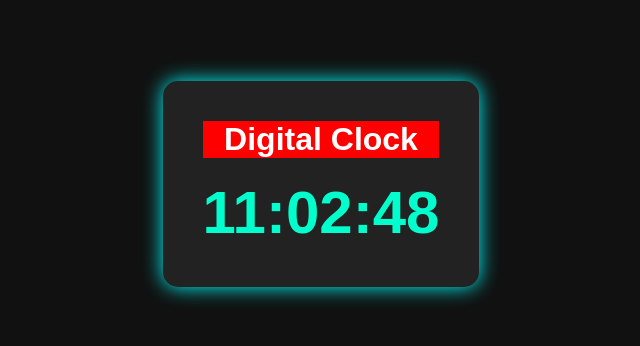
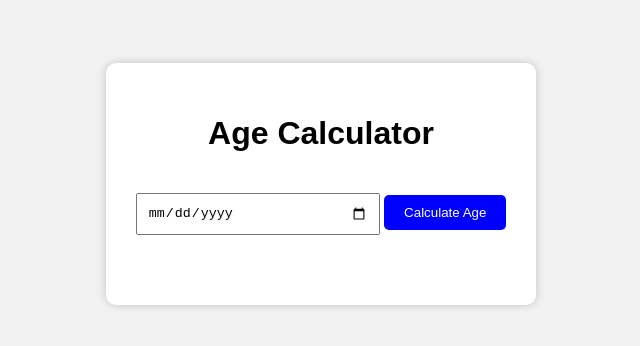
Before and after one commit to Ankush-SDE/javaScript_Mini_project, a plain HTML site: page index.html in a window 1280 px wide. Shown: the part 216-562 px from the top of the page, without its empty margins (319-959 px from the left). Drawn offline with Linux system fonts and the light colour scheme.

Commit message:
Age calculator

```diff
--- a/index.html
+++ b/index.html
@@ -3,16 +3,24 @@
 <head>
     <meta charset="UTF-8">
     <meta name="viewport" content="width=device-width, initial-scale=1.0">
-    <title>Digital Clock</title>
+    <title>Age Calculator</title>
     <link rel="stylesheet" href="style.css">
 </head>
 <body>
 
-    <div class="clock-container">
-        <h1 style="background-color:red">Digital Clock</h1>
-        <div id="clock">00:00:00</div>
-    </div>
+<div class="container">
+    <h1>Age Calculator</h1>
 
-    <script src="script.js"></script>
+    <input type="date" id="dob">
+
+    <button onclick="calculateAge()">
+        Calculate Age
+    </button>
+
+    <h2 id="result"></h2>
+</div>
+
+<script src="script.js"></script>
+
 </body>
 </html>
--- a/script.js
+++ b/script.js
@@ -1,19 +1,26 @@
-function updateClock() {
+function calculateAge() {
 
-    let now = new Date();
+    let dob = document.getElementById("dob").value;
 
-    let hours = now.getHours();
-    let minutes = now.getMinutes();
-    let seconds = now.getSeconds();
+    if (dob === "") {
+        alert("Please select your date of birth.");
+        return;
+    }
 
-    hours = String(hours).padStart(2, "0");
-    minutes = String(minutes).padStart(2, "0");
-    seconds = String(seconds).padStart(2, "0");
+    let birthDate = new Date(dob);
+    let today = new Date();
 
-    document.getElementById("clock").innerHTML =
-        `${hours}:${minutes}:${seconds}`;
+    let age = today.getFullYear() - birthDate.getFullYear();
+
+    let month = today.getMonth() - birthDate.getMonth();
+
+    if (
+        month < 0 ||
+        (month === 0 && today.getDate() < birthDate.getDate())
+    ) {
+        age--;
+    }
+
+    document.getElementById("result").innerHTML =
+        "Your Age is " + age + " years.";
 }
-
-updateClock();
-
-setInterval(updateClock, 1000);
--- a/style.css
+++ b/style.css
@@ -1,33 +1,41 @@
-*{
+body{
     margin:0;
     padding:0;
-    box-sizing:border-box;
-    font-family:Arial, Helvetica, sans-serif;
-}
-
-body{
+    background:#f2f2f2;
     display:flex;
     justify-content:center;
     align-items:center;
     height:100vh;
-    background:#111;
+    font-family:Arial,sans-serif;
 }
 
-.clock-container{
+.container{
+    background:white;
+    padding:30px;
+    border-radius:10px;
     text-align:center;
-    background:#222;
-    padding:40px;
-    border-radius:15px;
-    box-shadow:0 0 20px cyan;
+    box-shadow:0 0 10px rgba(0,0,0,0.2);
 }
 
-h1{
-    color:white;
-    margin-bottom:20px;
+input{
+    padding:10px;
+    margin:20px 0;
+    width:220px;
 }
 
-#clock{
-    color:#00ffcc;
-    font-size:60px;
-    font-weight:bold;
+button{
+    padding:10px 20px;
+    cursor:pointer;
+    background:blue;
+    color:white;
+    border:none;
+    border-radius:5px;
 }
+
+button:hover{
+    background:darkblue;
+}
+
+h2{
+    margin-top:20px;
+}
```
